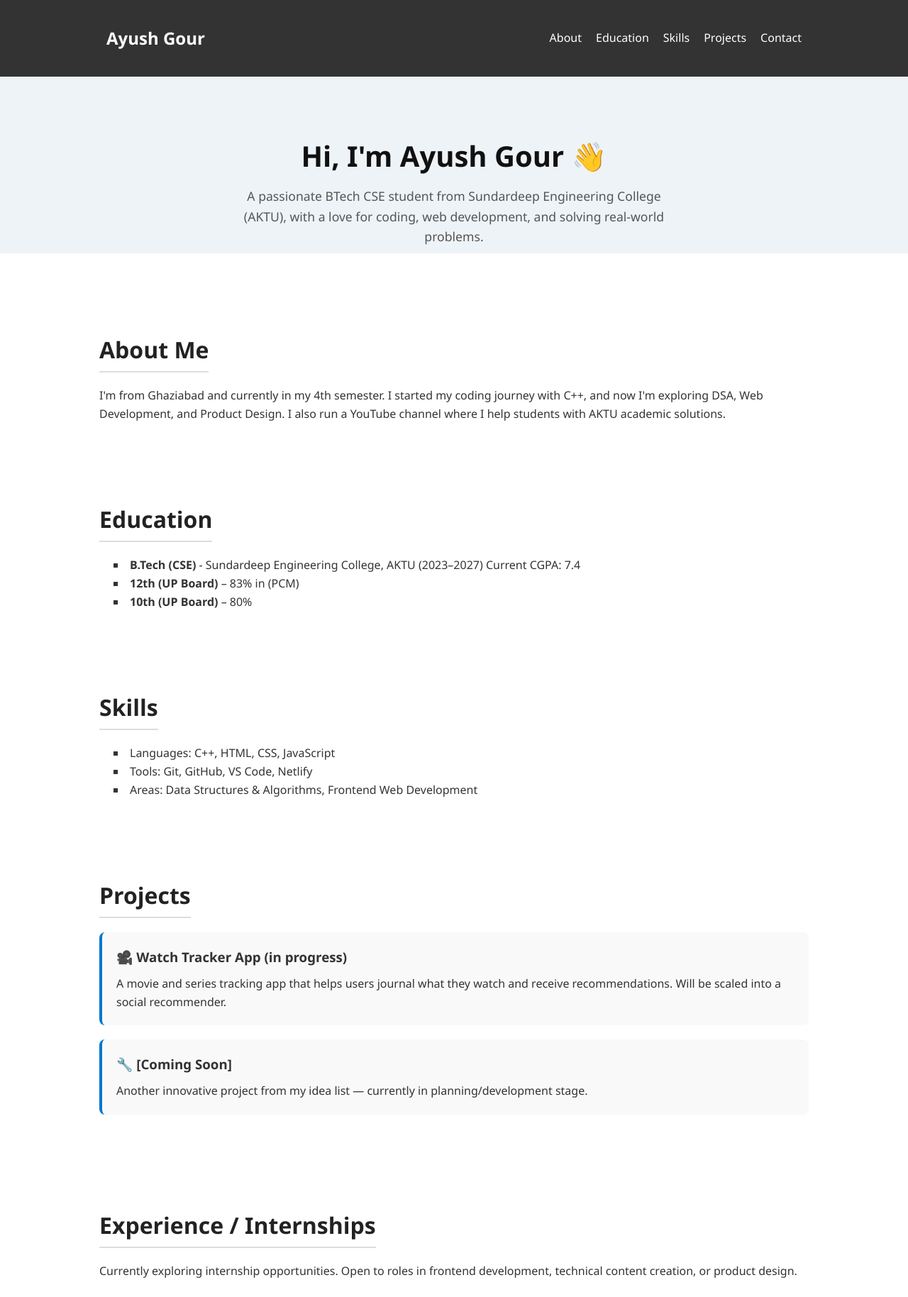
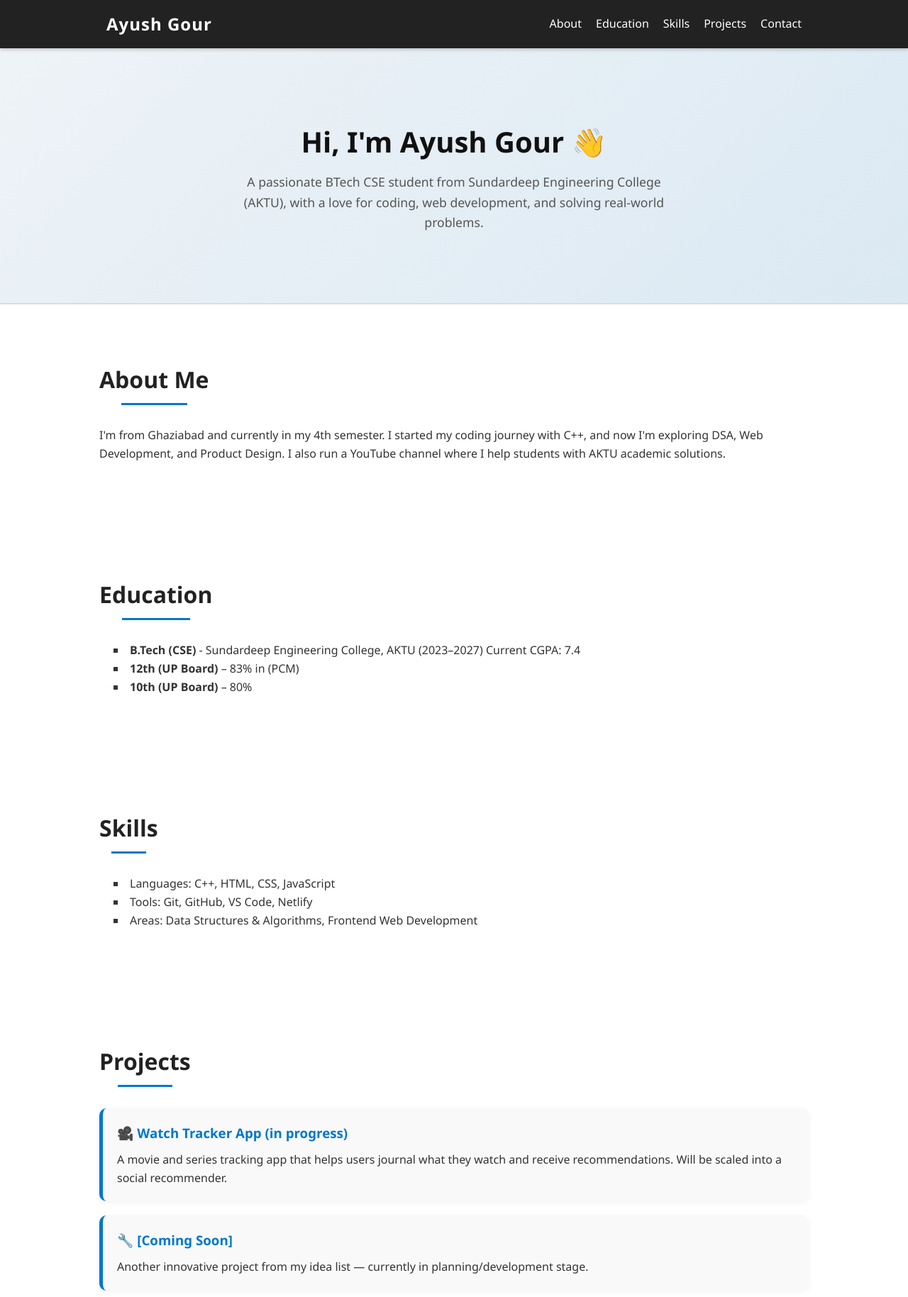
Before and after one commit to AyushGour-crack-it/My-HTML_CSS-Portfolio, a plain HTML site: page index.html in a window 1280 px wide. Shown: the top 1828 px of the page at 71% size. Drawn offline with Linux system fonts and the light colour scheme.

Commit message:
Improved some Layout

```diff
--- a/style.css
+++ b/style.css
@@ -1,8 +1,12 @@
-
+/* Reset & Global */
 * {
   margin: 0;
   padding: 0;
   box-sizing: border-box;
+}
+
+html {
+  scroll-behavior: smooth;
 }
 
 body {
@@ -12,15 +16,19 @@ body {
   color: #333;
 }
 
+/* Links */
 a {
   color: #0077cc;
   text-decoration: none;
+  transition: color 0.3s ease;
 }
 
 a:hover {
   text-decoration: underline;
+  color: #005fa3;
 }
 
+/* Container */
 .container {
   width: 90%;
   max-width: 1000px;
@@ -30,29 +38,31 @@ a:hover {
 
 /* Navbar */
 nav {
-  background-color: #333;
+  background-color: #222;
   color: #fff;
   padding: 15px 0;
   position: sticky;
   top: 0;
-  z-index: 10;
+  z-index: 100;
+  box-shadow: 0 2px 5px rgba(0, 0, 0, 0.2);
 }
 
 .nav-flex {
   display: flex;
   justify-content: space-between;
   align-items: center;
+  flex-wrap: wrap;
+  padding: 0 10px;
 }
 
 nav h1 {
-  margin-left: 10px;
   font-size: 24px;
+  letter-spacing: 1px;
 }
 
 nav ul {
   display: flex;
   list-style: none;
-  margin-right: 10px;
 }
 
 nav ul li {
@@ -62,13 +72,38 @@ nav ul li {
 nav ul li a {
   color: #fff;
   font-weight: 500;
+  transition: color 0.3s ease;
+}
+
+nav ul li a:hover {
+  color: #00bfff;
+}
+
+/* Responsive Navbar */
+@media (max-width: 768px) {
+  .nav-flex {
+    flex-direction: column;
+    align-items: flex-start;
+  }
+
+  nav ul {
+    flex-direction: column;
+    width: 100%;
+    margin-top: 10px;
+    padding-left: 0;
+  }
+
+  nav ul li {
+    margin: 8px 0;
+  }
 }
 
 /* Hero Section */
 .hero {
-  background: #eef3f7;
-  padding: 60px 0;
+  background: linear-gradient(135deg, #eef3f7, #dbe9f3);
+  padding: 80px 20px;
   text-align: center;
+  border-bottom: 2px solid #ddd;
 }
 
 .hero h2 {
@@ -84,73 +119,78 @@ nav ul li a {
   margin: auto;
 }
 
+/* Sections */
+section {
+  padding: 60px 20px;
+  background-color: #fff;
+  scroll-margin-top: 100px;
+}
+
 /* Section Headings */
 section h2 {
   text-align: center;
   font-size: 2rem;
-  margin-bottom: 20px;
+  margin-bottom: 30px;
   color: #222;
-  border-bottom: 2px solid #ddd;
+  position: relative;
   display: inline-block;
-  padding-bottom: 5px;
 }
 
-/* General Section Styling */
-section {
-  /* Fix for sticky navbar offset */
-  padding-top: 90px;       /* adjust if navbar height changes */
-  margin-top: -70px;       /* negative margin = navbar height */
-
-  padding-bottom: 50px;
-  background-color: #fff;
+section h2::after {
+  content: '';
+  display: block;
+  width: 60%;
+  margin: 8px auto 0;
+  border-bottom: 3px solid #0077cc;
 }
 
-/* List Style */
+/* Project Cards */
+.project {
+  background: #f9f9f9;
+  padding: 20px;
+  border-left: 5px solid #0077cc;
+  margin-bottom: 20px;
+  border-radius: 10px;
+  box-shadow: 0 2px 8px rgba(0, 0, 0, 0.05);
+  transition: transform 0.2s ease, box-shadow 0.2s ease;
+}
+
+.project:hover {
+  transform: translateY(-5px);
+  box-shadow: 0 8px 16px rgba(0, 0, 0, 0.1);
+}
+
+.project h3 {
+  margin-bottom: 10px;
+  color: #0077cc;
+}
+
+/* Contact Section */
+#contact a {
+  display: block;
+  margin-bottom: 10px;
+  font-weight: 500;
+  color: #333;
+  transition: color 0.3s;
+}
+
+#contact a:hover {
+  color: #0077cc;
+}
+
+/* List Styling */
 ul {
   list-style: square inside;
   padding-left: 20px;
 }
 
-/* Projects */
-.project {
-  background: #f9f9f9;
-  padding: 20px;
-  border-left: 4px solid #0077cc;
-  margin-bottom: 20px;
-  border-radius: 8px;
-}
-
-.project h3 {
-  margin-bottom: 10px;
-}
-
-/* Contact Links */
-#contact a {
-  display: block;
-  margin-bottom: 5px;
-  font-weight: 500;
-}
-
 /* Footer */
 footer {
-  background-color: #333;
+  background-color: #222;
   color: #fff;
   text-align: center;
-  padding: 15px 0;
+  padding: 20px 0;
   font-size: 0.9rem;
   margin-top: 40px;
+  border-top: 1px solid #444;
 }
-
-/* Responsive Layout */
-@media (max-width: 768px) {
-  .nav-flex {
-    flex-direction: column;
-  }
-
-  nav ul {
-    flex-direction: column;
-    margin-top: 10px;
-  }
-
-
-}
```
